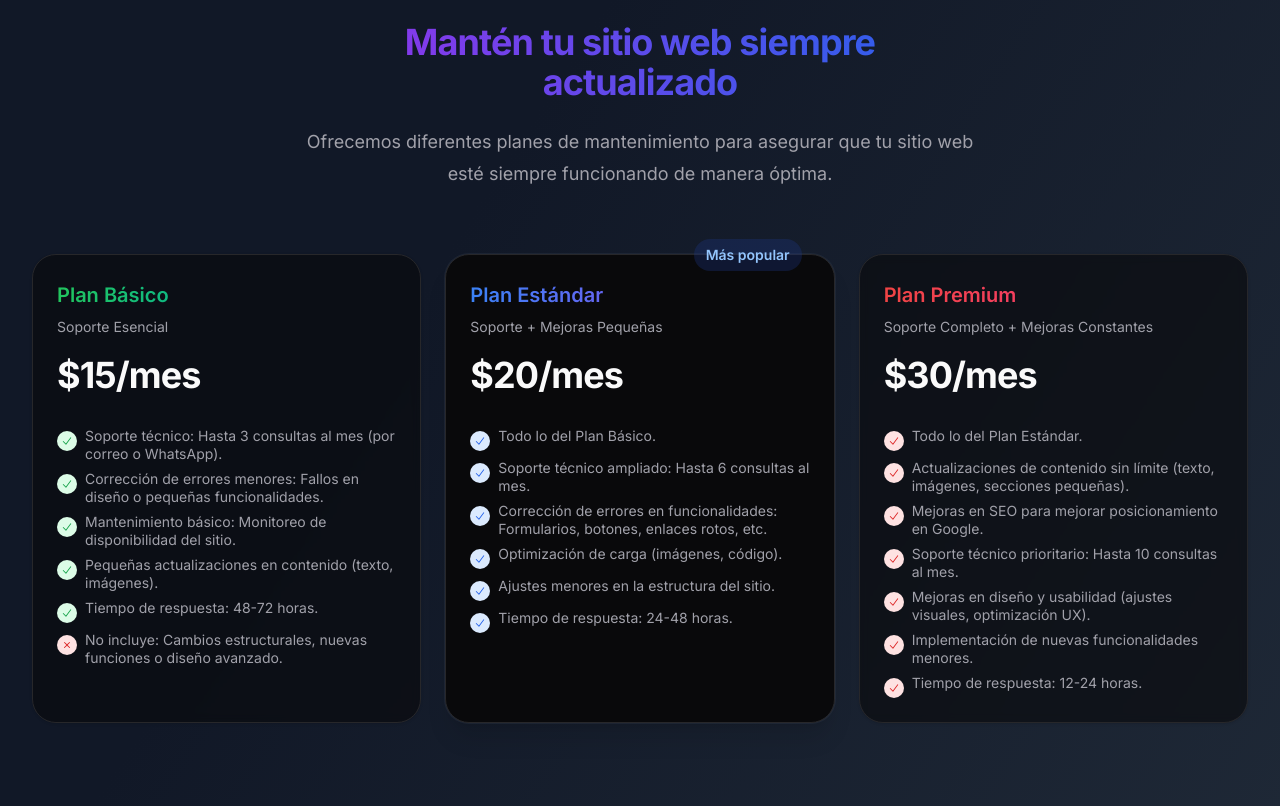
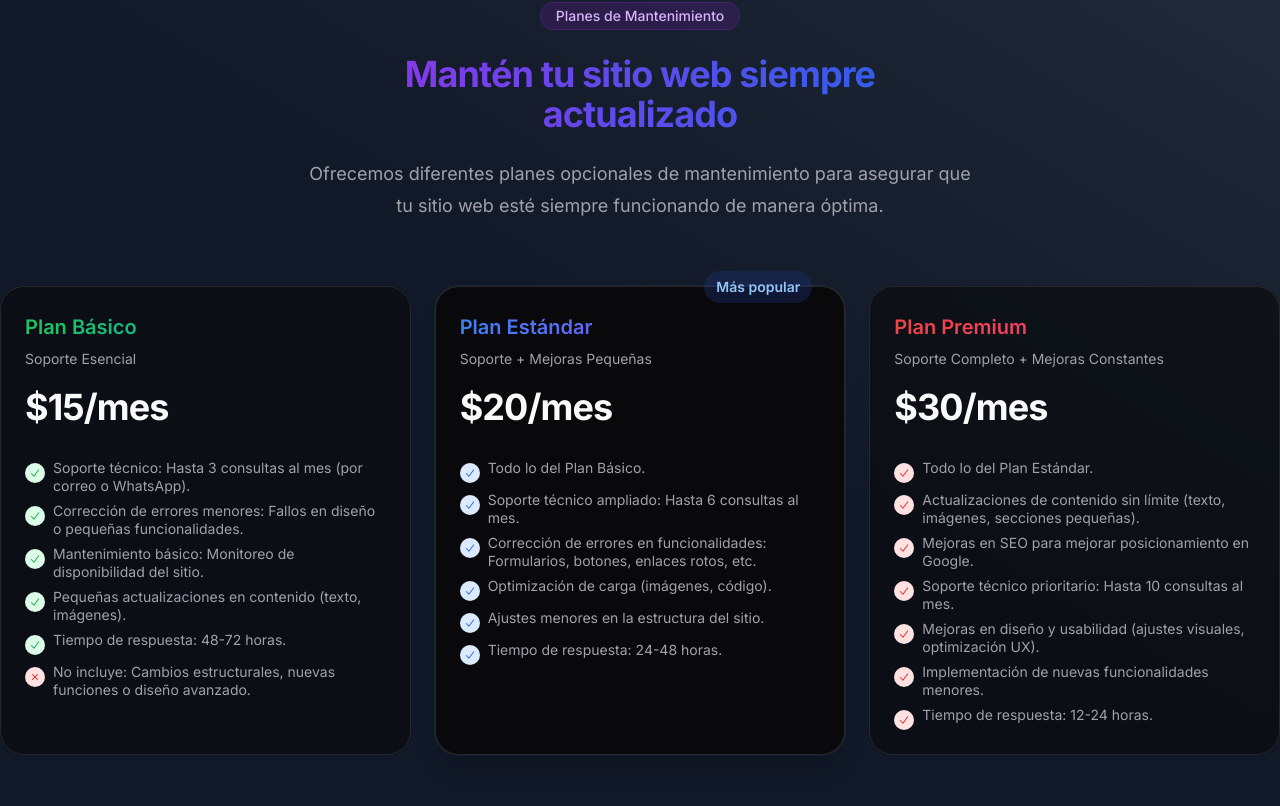
Before and after one commit to Imaagus/gretsoft, a Next.js app: page / in a window 1280 px wide. Shown: the part 2574-3380 px from the top of the page. Built offline with nearby package versions, Linux system fonts and the light colour scheme.

Commit message:
animateCards

```diff
--- a/app/page.tsx
+++ b/app/page.tsx
@@ -1,6 +1,6 @@
 import { Suspense } from "react"
 import { Hero } from "@/components/hero"
-import { Services } from "@/components/services"
+import ServicePlans, { Services } from "@/components/services"
 import { Contact } from "@/components/contact"
 import { SiteHeader } from "@/components/site-header"
 import { SiteFooter } from "@/components/site-footer"
@@ -16,6 +16,7 @@ export default function Home() {
           <Hero />
           <AboutPreview />
           <Services />
+          <ServicePlans />
           <SupportServices />
           <Contact />
         </Suspense>
--- a/components/services.tsx
+++ b/components/services.tsx
@@ -1,6 +1,7 @@
 "use client"
 
-import { useMemo } from "react"
+import { useEffect, useMemo, useState } from "react"
+import { motion } from "framer-motion"
 import { LayoutTemplate, ShoppingCart, Globe, Smartphone, Search } from "lucide-react"
 import { Card, CardContent, CardDescription, CardHeader, CardTitle } from "@/components/ui/card"
 import {
@@ -79,8 +80,15 @@ export function Services() {
 
         <div className="mx-auto mt-16 max-w-2xl sm:mt-20 lg:mt-24 lg:max-w-none">
           <div className="grid grid-cols-1 gap-x-6 gap-y-10 sm:grid-cols-2 lg:grid-cols-3">
-            {services.map((service) => (
-              <Dialog key={service.title}>
+          {services.slice(0, 5).map((service, index) => (
+              <motion.div
+                      key={service.title}
+                      initial={{ opacity: 0, scale: 0.9, rotate: index === 0 ? -3 : 3 }}
+                      whileInView={{ opacity: 1, scale: 1, rotate: 0 }}
+                      transition={{ duration: 0.6, delay: 0.3 + index * 0.1 }}
+                      viewport={{ once: true, margin: "-100px" }}
+                    >
+                      <Dialog>
                         <DialogTrigger asChild>
                           <Card className="group relative overflow-hidden border-none bg-background/60 backdrop-blur-sm transition-all duration-300 hover:shadow-lg hover:-translate-y-1 cursor-pointer">
                             <div
@@ -124,18 +132,40 @@ export function Services() {
                           </div>
                         </DialogContent>
                       </Dialog>
+                    </motion.div>
             ))}
           </div>
         </div>
-
-        {/* Planes de Servicio */}
-        <ServicePlans />
       </div>
     </section>
   )
 }
 
-function ServicePlans() {
+export default function ServicePlans() {
+  const [isVisible, setIsVisible] = useState(false)
+
+  useEffect(() => {
+    const observer = new IntersectionObserver(
+      ([entry]) => {
+        if (entry.isIntersecting) {
+          setIsVisible(true)
+        }
+      },
+      { threshold: 0.1 },
+    )
+
+    const element = document.getElementById("plans-section")
+    if (element) {
+      observer.observe(element)
+    }
+
+    return () => {
+      if (element) {
+        observer.unobserve(element)
+      }
+    }
+  }, [])
+
   const plans = useMemo(
     () => [
       {
@@ -200,7 +230,8 @@ function ServicePlans() {
   )
 
   return (
-    <div className="py-24">
+
+    <div id="plans-section" className="py-18 bg-gradient-to-tr from-purple-50 via-white to-blue-50 dark:from-gray-900 dark:via-gray-900 dark:to-gray-800">
       <div className="mx-auto max-w-2xl lg:text-center">
         <h2 className="inline-flex items-center rounded-full px-4 py-1 text-sm font-medium bg-purple-100 text-purple-700 dark:bg-purple-900/30 dark:text-purple-300 ring-1 ring-inset ring-purple-700/10 dark:ring-purple-700/30">
           Planes de Mantenimiento
@@ -209,15 +240,29 @@ function ServicePlans() {
           Mantén tu sitio web siempre actualizado
         </p>
         <p className="mt-6 text-lg leading-8 text-muted-foreground">
-          Ofrecemos diferentes planes de mantenimiento para asegurar que tu sitio web esté siempre funcionando de manera
-          óptima.
+          Ofrecemos diferentes planes opcionales de mantenimiento para asegurar que tu sitio web esté siempre
+          funcionando de manera óptima.
         </p>
       </div>
 
-      <div className="mx-auto mt-16 grid max-w-7xl grid-cols-1 gap-6 md:grid-cols-3">
-        {plans.map((plan) => (
+      <motion.div
+        initial={{ opacity: 0, y: 50 }}
+        animate={isVisible ? { opacity: 1, y: 0 } : { opacity: 0, y: 50 }}
+        transition={{ duration: 0.5 }}
+        className="mx-auto mt-16 grid max-w-7xl grid-cols-1 gap-6 md:grid-cols-3"
+      >
+        {plans.map((plan, index) => (
+          <motion.div
+            key={plan.name}
+            initial={{ opacity: 0, x: index === 0 ? -50 : index === 1 ? 0 : 50, y: 50 }}
+            animate={
+              isVisible
+                ? { opacity: 1, x: 0, y: 0 }
+                : { opacity: 0, x: index === 0 ? -50 : index === 1 ? 0 : 50, y: 50 }
+            }
+            transition={{ duration: 0.5, delay: index * 0.2 }}
+          >
             <Card
-            key={plan.name}
               className={`relative flex h-full flex-col rounded-3xl p-6 ${
                 plan.popular
                   ? "z-10 bg-background shadow-xl ring-1 ring-gray-900/10 dark:ring-gray-700/30"
@@ -284,8 +329,9 @@ function ServicePlans() {
                 </ul>
               </div>
             </Card>
+          </motion.div>
         ))}
-      </div>
+      </motion.div>
     </div>
   )
 }
--- a/components/support-service.tsx
+++ b/components/support-service.tsx
@@ -1,9 +1,34 @@
 "use client"
 
-import { useMemo } from "react"
+import { useMemo, useEffect, useState } from "react"
+import { motion } from "framer-motion"
 import { Shield, Clock, Zap, Users } from "lucide-react"
 
 export function SupportServices() {
+  const [isVisible, setIsVisible] = useState(false)
+
+  useEffect(() => {
+    const observer = new IntersectionObserver(
+      ([entry]) => {
+        if (entry.isIntersecting) {
+          setIsVisible(true)
+        }
+      },
+      { threshold: 0.1 },
+    )
+
+    const element = document.getElementById("support-services-section")
+    if (element) {
+      observer.observe(element)
+    }
+
+    return () => {
+      if (element) {
+        observer.unobserve(element)
+      }
+    }
+  }, [])
+
   const features = useMemo(
     () => [
       {
@@ -32,30 +57,71 @@ export function SupportServices() {
     [],
   )
 
+  const containerVariants = {
+    hidden: { opacity: 0 },
+    visible: {
+      opacity: 1,
+      transition: {
+        staggerChildren: 0.2,
+      },
+    },
+  }
+
+  const itemVariants = {
+    hidden: { opacity: 0, x: -20 },
+    visible: { opacity: 1, x: 0, transition: { duration: 0.6 } },
+  }
+
   return (
-    <section className="relative py-24 sm:py-32">
+    <section id="support-services-section" className="relative py-24 sm:py-32">
       <div className="absolute inset-0 bg-gradient-to-br from-blue-50 via-white to-purple-50 dark:from-gray-900 dark:via-gray-900 dark:to-gray-800" />
 
       <div className="relative mx-auto max-w-7xl px-4 sm:px-6 lg:px-8">
         <div className="mx-auto max-w-2xl lg:text-center">
-          <h2 className="inline-flex items-center rounded-full px-4 py-1 text-sm font-medium bg-blue-100 text-blue-700 dark:bg-blue-900/30 dark:text-blue-300 ring-1 ring-inset ring-blue-700/10 dark:ring-blue-700/30">
+          <motion.h2
+            initial={{ opacity: 0, y: -20 }}
+            animate={isVisible ? { opacity: 1, y: 0 } : { opacity: 0, y: -20 }}
+            transition={{ duration: 0.5 }}
+            className="inline-flex items-center rounded-full px-4 py-1 text-sm font-medium bg-blue-100 text-blue-700 dark:bg-blue-900/30 dark:text-blue-300 ring-1 ring-inset ring-blue-700/10 dark:ring-blue-700/30"
+          >
             Soporte Continuo
-          </h2>
-          <p className="mt-6 text-3xl font-bold tracking-tight sm:text-4xl">
+          </motion.h2>
+          <motion.p
+            initial={{ opacity: 0, y: -20 }}
+            animate={isVisible ? { opacity: 1, y: 0 } : { opacity: 0, y: -20 }}
+            transition={{ duration: 0.5, delay: 0.1 }}
+            className="mt-6 text-3xl font-bold tracking-tight sm:text-4xl"
+          >
             No te dejamos solo después del lanzamiento
-          </p>
-          <p className="mt-6 text-lg leading-8 text-muted-foreground">
+          </motion.p>
+          <motion.p
+            initial={{ opacity: 0, y: -20 }}
+            animate={isVisible ? { opacity: 1, y: 0 } : { opacity: 0, y: -20 }}
+            transition={{ duration: 1.2, delay: 0.6 }}
+            className="mt-6 text-lg leading-8 text-muted-foreground"
+          >
             Nuestro compromiso va más allá del desarrollo inicial. Te ofrecemos soporte continuo para garantizar el
             éxito a largo plazo de tu presencia digital.
-          </p>
+          </motion.p>
         </div>
 
-        <div className="mx-auto mt-16 max-w-2xl sm:mt-20 lg:mt-24 lg:max-w-none">
+        <motion.div
+          variants={containerVariants}
+          initial="hidden"
+          animate={isVisible ? "visible" : "hidden"}
+          className="mx-auto mt-16 max-w-2xl sm:mt-20 lg:mt-24 lg:max-w-none"
+        >
           <dl className="grid max-w-xl grid-cols-1 gap-x-8 gap-y-10 lg:max-w-none lg:grid-cols-4">
-            {features.map((feature) => (
-              <div
+            {features.map((feature, index) => (
+              <motion.div
                 key={feature.name}
+                variants={itemVariants}
+                custom={index}
                 className="group relative rounded-xl bg-background/60 backdrop-blur-sm p-6 shadow-md transition-all duration-300 hover:shadow-lg hover:-translate-y-1 border border-border/50"
+                whileHover={{
+                  scale: 1.03,
+                  boxShadow: "0 10px 25px -5px rgba(0, 0, 0, 0.1), 0 10px 10px -5px rgba(0, 0, 0, 0.04)",
+                }}
               >
                 <dt className="text-base font-semibold leading-7">
                   <div className="absolute left-6 top-6 flex h-10 w-10 items-center justify-center rounded-lg bg-blue-600 group-hover:bg-indigo-600 transition-colors duration-300">
@@ -64,12 +130,17 @@ export function SupportServices() {
                   <div className="ml-16">{feature.name}</div>
                 </dt>
                 <dd className="mt-2 text-base leading-7 text-muted-foreground ml-16">{feature.description}</dd>
-              </div>
+              </motion.div>
             ))}
           </dl>
-        </div>
+        </motion.div>
 
-        <div className="mt-16 flex justify-center">
+        <motion.div
+          initial={{ opacity: 0, scale: 0.9 }}
+          animate={isVisible ? { opacity: 1, scale: 1 } : { opacity: 0, scale: 0.9 }}
+          transition={{ duration: 2, delay: 1.2 }}
+          className="mt-16 flex justify-center"
+        >
           <div className="relative rounded-xl overflow-hidden bg-gradient-to-r from-blue-600 to-indigo-600 p-px shadow-lg">
             <div className="rounded-xl bg-background/95 backdrop-blur-sm px-6 py-8 sm:px-8 sm:py-10 text-center">
               <h3 className="text-xl font-semibold">¿Necesitas soporte para tu sitio web actual?</h3>
@@ -77,16 +148,18 @@ export function SupportServices() {
                 También ofrecemos servicios de mantenimiento y soporte para sitios web existentes.
               </p>
               <div className="mt-6">
-                <a
+                <motion.a
+                  whileHover={{ scale: 1.05 }}
+                  whileTap={{ scale: 0.95 }}
                   href="#contact"
                   className="inline-flex items-center justify-center rounded-full bg-gradient-to-r from-blue-600 to-indigo-600 px-6 py-2.5 text-sm font-semibold text-white shadow-md hover:shadow-lg transition-all duration-300"
                 >
                   Solicitar soporte
-                </a>
+                </motion.a>
               </div>
             </div>
           </div>
-        </div>
+        </motion.div>
       </div>
     </section>
   )
```
Lines whose indentation alone changed are shown as unchanged.
